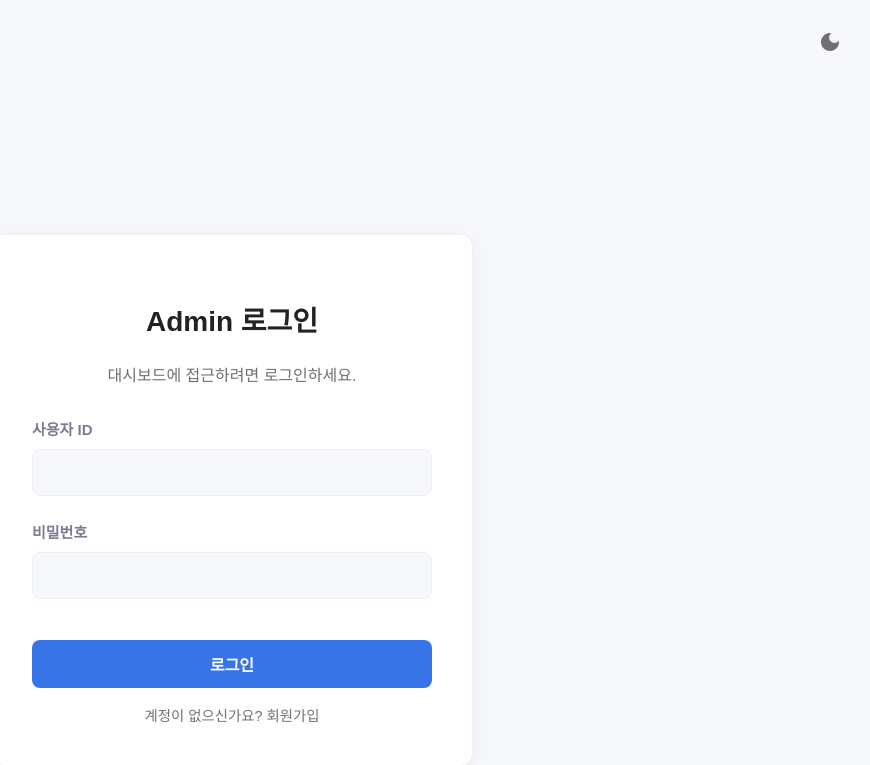
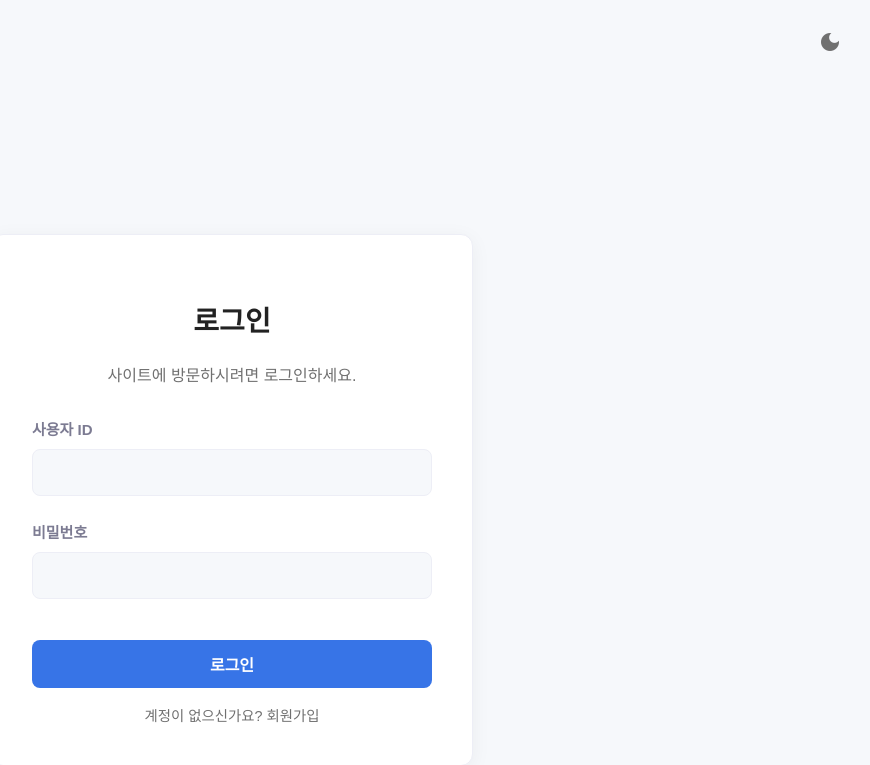
Before and after one commit to ataraxia7899/Dashboard_in_django, a Django app: page / in a window 1280 px wide. Shown: the top 765 px of the page, without its empty margins (408-1278 px from the left). Run offline with Django 5.2, Linux system fonts and the light colour scheme.

Commit message:
로그인 페이지 제목 및 설명 수정: 'Admin 로그인'을 '로그인'으로, 설명을 '대시보드에 접근하려면 로그인하세요.'에서 '사이트에 방문하시려면 로그인하세요.'로 변경

```diff
--- a/templates/login.html
+++ b/templates/login.html
@@ -102,8 +102,6 @@
 			.auth-box .btn-submit {
 				width: 100%;
 				padding: 12px 0;
-				font-size: 1rem;
-				font-weight: 600;
 				margin-top: 1rem;
 			}
       .form-field input[type='password'], .form-field textarea {
@@ -142,8 +140,8 @@
 		<div class="auth-page-container">
 			<div class="auth-box">
 				<div class="auth-header">
-					<h2 class="title">Admin 로그인</h2>
-					<p class="desc">대시보드에 접근하려면 로그인하세요.</p>
+					<h2 class="title">로그인</h2>
+					<p class="desc">사이트에 방문하시려면 로그인하세요.</p>
 				</div>
 
 				<form method="post" action="{% url 'pybo:login' %}">
```
